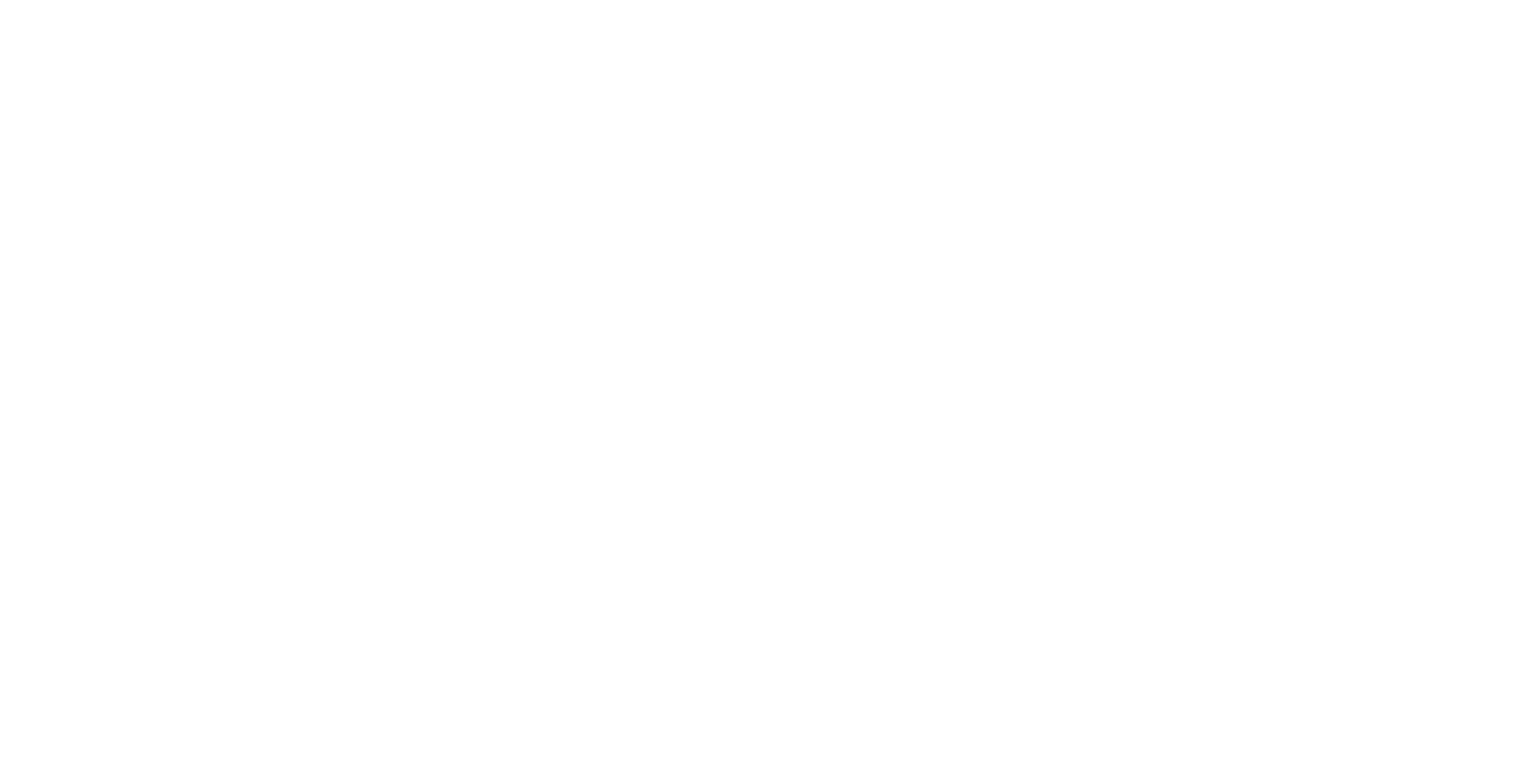
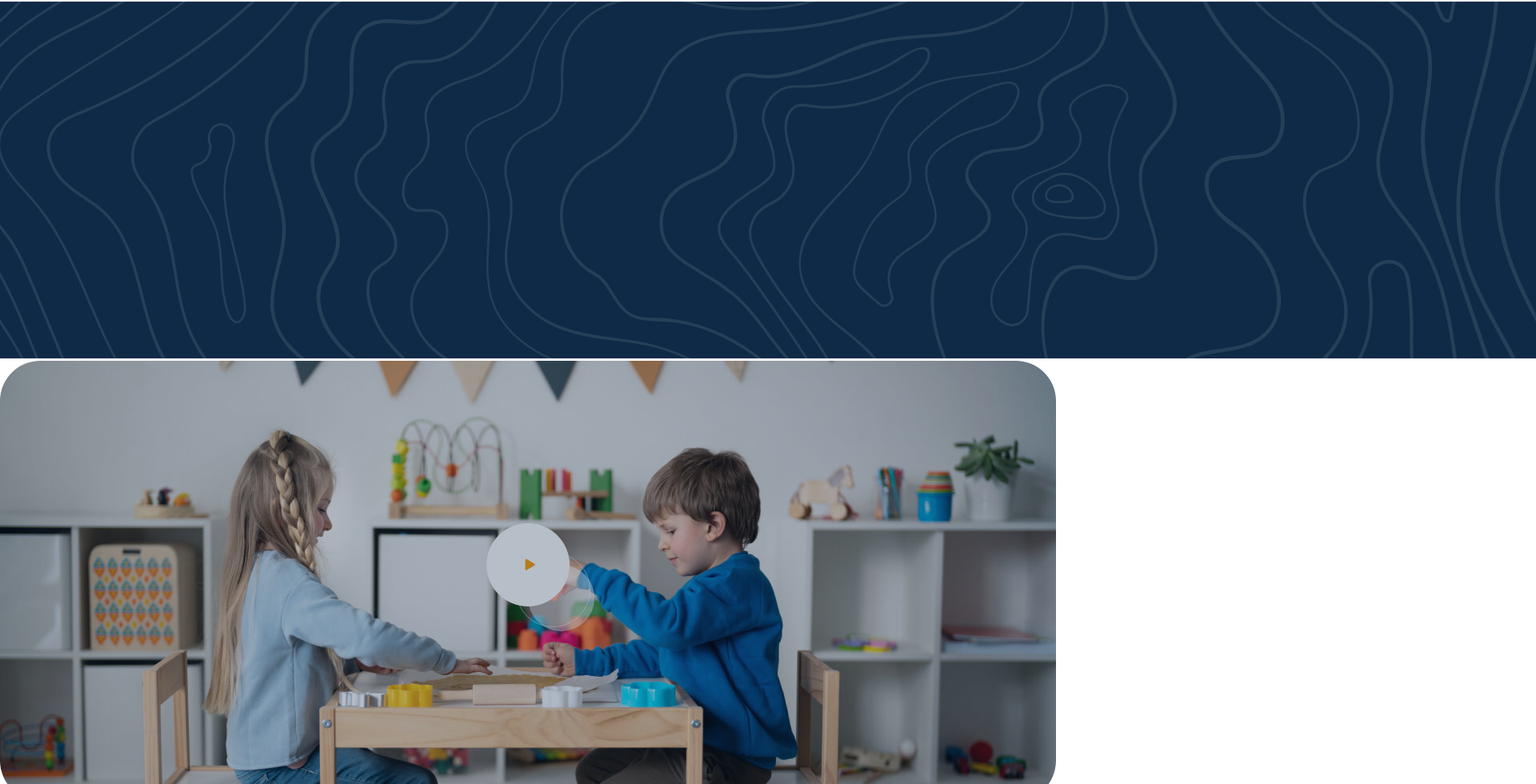
Before and after one commit to AmosGloria/my-course-hub, a React (Vite) app: page / in a window 1280 px wide. Shown: the part 3221-4201 px from the top of the page at 80% size, 1920 px wide, since content can reach past the window. Before the commit the page ends 2413 px from the top, so only its background shows below. Built offline with nearby package versions, Linux system fonts and the light colour scheme.

Commit message:
Feat: added learning-img-wrapper

```diff
--- a/src/Components/hero-page/HeroPage.jsx
+++ b/src/Components/hero-page/HeroPage.jsx
@@ -17,6 +17,7 @@
 import RedCircle from "../..//assets/Images/red-circle.svg";
 import AboutUsImg from "../..//assets/Images/about-us-img.svg";
 import SchoolInfoBox from "../school-info-box/schoolInfoBox";
+import LearningImgWrapper from "../learning-img-wrapper/LearningImgWrapper";
 import { useNavigate } from "react-router-dom";
 
 export default function HeroPage() {
@@ -189,6 +190,7 @@
           <img
           src={Flower}
           className="hero-container__about-us__flower"/>
+          <LearningImgWrapper/>
       </section>
     </>
   );
--- /dev/null
+++ b/src/Components/learning-img-wrapper/LearningImgWrapper.css
@@ -0,0 +1,7 @@
+.learning-img-wrapper{
+width: 1920px;
+height: 830px;
+opacity: 1;
+top: 2148px;
+
+}
--- /dev/null
+++ b/src/Components/learning-img-wrapper/LearningImgWrapper.jsx
@@ -0,0 +1,18 @@
+import React from 'react';
+import './LearningImgWrapper.css';
+import LearningBackground from "../../assets/Images/learning-background.svg";
+import LearningImg from "../../assets/Images/learning-img.jpg";
+
+export default function LearningImgWrapper() {
+  return (
+    <div className="learning-img-wrapper">
+      <img src={LearningImg} alt="learning"
+      className='learning-img-wrapper__image1'/>
+    <div>
+        <img src={LearningBackground}
+         alt="background"
+         className='learning-img-wrapper__image2'/>
+    </div>
+    </div>
+  );
+}
```
Also changed, not shown: src/assets/Images/learning-background.svg (added), src/assets/Images/learning-img.jpg (added).
